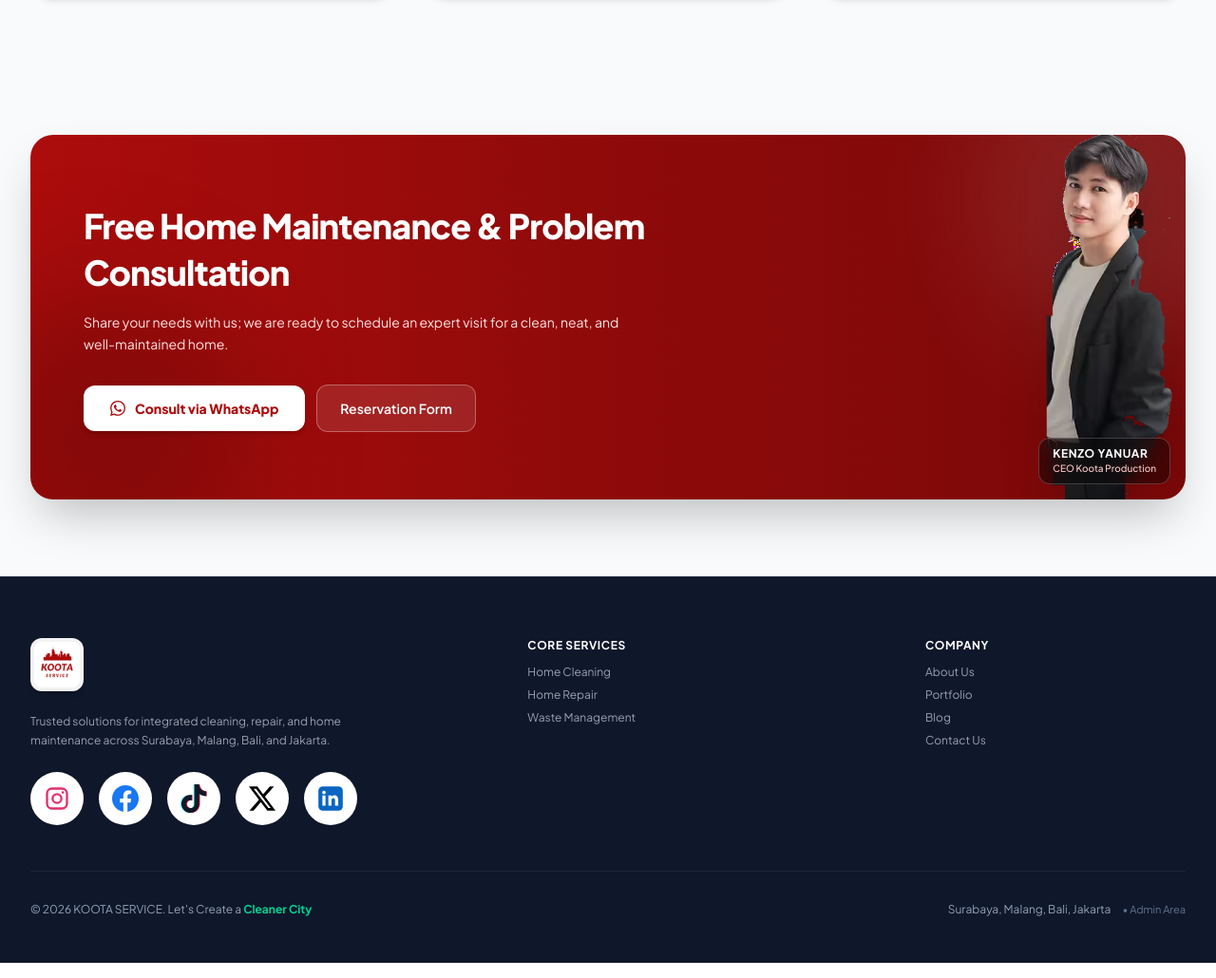
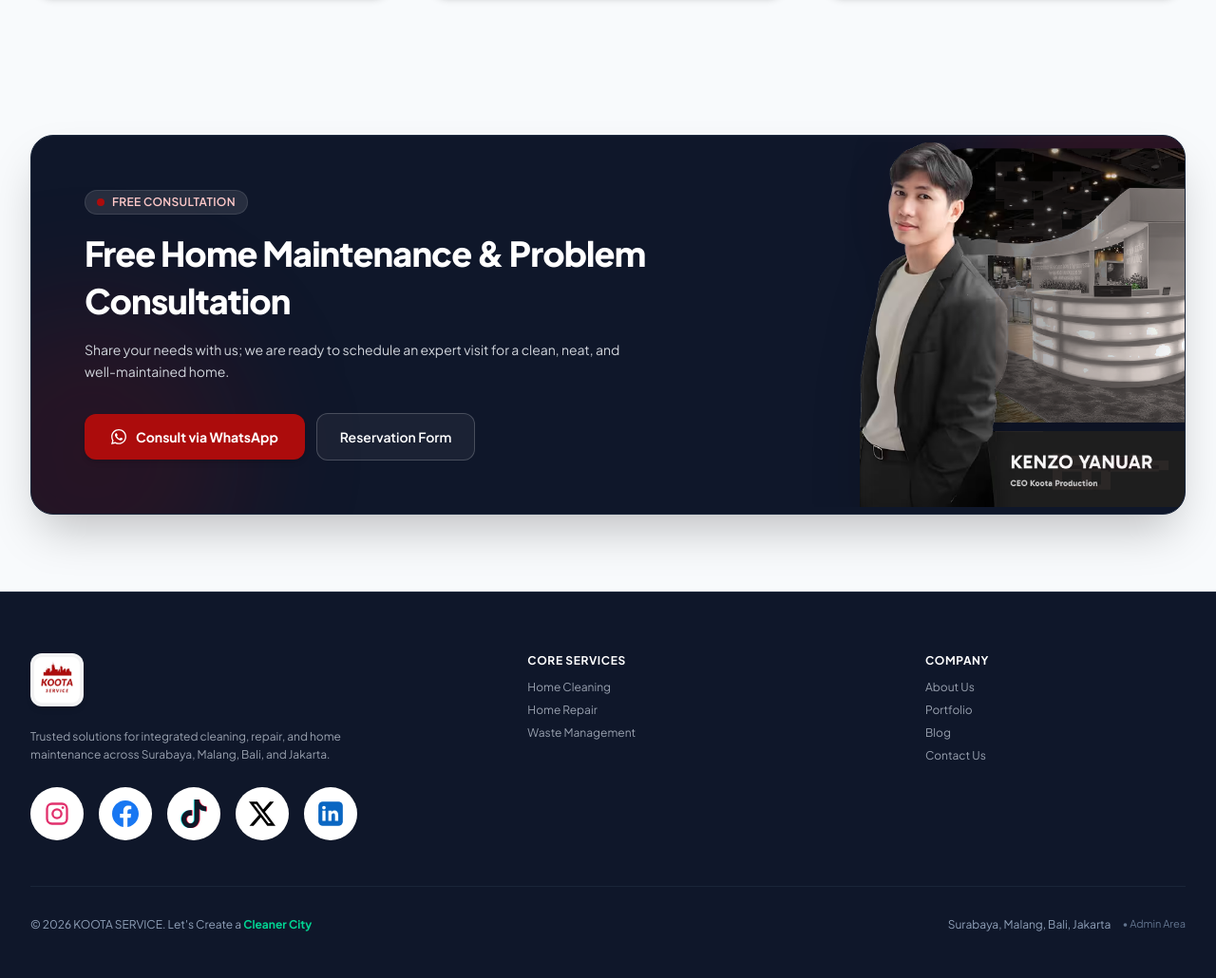
Before and after one commit to kootaproduction/koota-services, a Laravel app: page /blog in a window 1280 px wide. Shown: the part 2692-3722 px from the top of the page at 95% size. Run offline with Laravel 12, Linux system fonts and the light colour scheme; data comes from the database, SQL or seed files in the repository; both versions use the stored data as it was after the commit; style sheets or scripts are compiled from the project's sources.

Commit message:
revert(ui): restore original consultation banner and kenzo studio photo

```diff
--- a/resources/views/partials/consultation-cta.blade.php
+++ b/resources/views/partials/consultation-cta.blade.php
@@ -13,22 +13,28 @@
             </div>
         @endif
 
-        <!-- Card Container Brand Red (Sesuai Logo KOOTA, 0% Warna Biru, Jas Hitam Kontras Jelas) -->
-        <div class="relative bg-gradient-to-r from-[#ac0c0c] via-[#8f0a0a] to-[#7a0808] rounded-3xl overflow-hidden shadow-2xl text-white">
-            <!-- Subtle Ambient Light -->
-            <div aria-hidden="true" class="absolute -top-24 -right-24 w-80 h-80 rounded-full bg-white/10 blur-3xl pointer-events-none"></div>
-            <div aria-hidden="true" class="absolute -bottom-24 -left-24 w-80 h-80 rounded-full bg-black/20 blur-3xl pointer-events-none"></div>
+        <!-- Card Container Dark Slate with Subtle Crimson Aura (Zero Blue) -->
+        <div class="relative bg-[#0f172a] rounded-3xl overflow-hidden shadow-2xl border border-slate-800 text-white">
+            <!-- Ambient Subtle Crimson Glow (Brand red #ac0c0c) -->
+            <div aria-hidden="true" class="absolute -top-24 -right-24 w-80 h-80 rounded-full bg-[#ac0c0c]/20 blur-3xl pointer-events-none"></div>
+            <div aria-hidden="true" class="absolute -bottom-24 -left-24 w-80 h-80 rounded-full bg-[#ac0c0c]/15 blur-3xl pointer-events-none"></div>
 
             <div class="grid grid-cols-1 lg:grid-cols-12 items-center relative z-10">
                 <!-- Left Content -->
                 <div class="lg:col-span-7 p-8 sm:p-12 lg:p-14 space-y-4">
+                    <!-- Badge -->
+                    <div class="inline-flex items-center gap-2 px-3 py-1 rounded-full bg-white/10 text-red-200 text-xs font-semibold tracking-wide border border-white/10">
+                        <span class="w-2 h-2 rounded-full bg-[#ac0c0c]"></span>
+                        <span>{{ __('KONSULTASI BEBAS BIAYA') }}</span>
+                    </div>
+
                     <!-- Title -->
                     <h3 class="text-2xl sm:text-3xl lg:text-4xl font-extrabold text-white tracking-tight leading-snug">
                         {{ __('Konsultasi Masalah dan Perawatan Rumah Gratis') }}
                     </h3>
 
                     <!-- Description -->
-                    <p class="text-red-100 text-xs sm:text-sm sm:leading-relaxed max-w-xl">
+                    <p class="text-gray-300 text-xs sm:text-sm sm:leading-relaxed max-w-xl">
                         {{ __('Ceritakan kebutuhan Anda, kami siap bantu jadwalkan kunjungan tenaga ahli untuk solusi hunian bersih, rapi, dan terawat.') }}
                     </p>
 
@@ -39,28 +45,22 @@
                                 ? ('Halo KOOTA SERVICES, saya ingin konsultasi layanan ' . $service->title . '.')
                                 : 'Halo KOOTA SERVICES, saya ingin berkonsultasi.';
                         @endphp
-                        <a href="https://wa.me/6281217597109?text={{ urlencode($ctaWaMessage) }}" target="_blank" rel="noopener noreferrer" class="inline-flex items-center gap-2.5 px-7 py-3.5 rounded-xl bg-white hover:bg-gray-100 text-[#ac0c0c] font-black text-xs sm:text-sm shadow-md hover:shadow-lg transition-all hover:scale-105 active:scale-95">
+                        <a href="https://wa.me/6281217597109?text={{ urlencode($ctaWaMessage) }}" target="_blank" rel="noopener noreferrer" class="inline-flex items-center gap-2.5 px-7 py-3.5 rounded-xl bg-[#ac0c0c] hover:bg-[#8f0a0a] text-white font-bold text-xs sm:text-sm shadow-md hover:shadow-lg transition-all hover:scale-105 active:scale-95">
                             <svg class="w-4 h-4 fill-current" viewBox="0 0 24 24">
                                 <path d="M.057 24l1.687-6.163c-1.041-1.804-1.588-3.849-1.587-5.946.003-6.556 5.338-11.891 11.893-11.891 3.181.001 6.167 1.24 8.413 3.488 2.245 2.248 3.481 5.236 3.48 8.414-.003 6.557-5.338 11.892-11.893 11.892-1.99-.001-3.951-.5-5.688-1.448l-6.305 1.654zm6.597-3.807c1.676.995 3.276 1.591 5.392 1.592 5.448 0 9.886-4.434 9.889-9.885.002-5.462-4.415-9.89-9.881-9.892-5.452 0-9.887 4.434-9.889 9.884-.001 2.225.651 3.891 1.746 5.634l-.999 3.648 3.742-.981zm11.387-5.464c-.074-.124-.272-.198-.57-.347-.297-.149-1.758-.868-2.031-.967-.272-.099-.47-.149-.669.149-.198.297-.768.967-.941 1.165-.173.198-.347.223-.644.074-.297-.149-1.255-.462-2.39-1.475-.883-.788-1.48-1.761-1.653-2.059-.173-.297-.018-.458.13-.606.134-.133.297-.347.446-.521.151-.172.2-.296.3-.495.099-.198.05-.372-.025-.521-.075-.148-.669-1.611-.916-2.206-.242-.579-.487-.501-.669-.51l-.57-.01c-.198 0-.52.074-.792.372s-1.04 1.016-1.04 2.479 1.065 2.876 1.213 3.074c.149.198 2.095 3.2 5.076 4.487.709.306 1.263.489 1.694.626.712.226 1.36.194 1.872.118.571-.085 1.758-.719 2.006-1.413.248-.695.248-1.29.173-1.414z"/>
                             </svg>
                             <span>{{ __('Konsultasi via WhatsApp') }}</span>
                         </a>
 
-                        <a href="{{ route('consultation.index') }}" class="inline-flex items-center px-6 py-3.5 rounded-xl border border-white/30 hover:border-white/60 bg-white/10 hover:bg-white/20 text-white font-semibold text-xs sm:text-sm transition-all hover:scale-105 active:scale-95">
+                        <a href="{{ route('consultation.index') }}" class="inline-flex items-center px-6 py-3.5 rounded-xl border border-white/20 hover:border-white/40 bg-white/5 hover:bg-white/10 text-white font-semibold text-xs sm:text-sm transition-all hover:scale-105 active:scale-95">
                             <span>{{ __('Form Reservasi') }}</span>
                         </a>
                     </div>
                 </div>
 
-                <!-- Right Image: Kenzo Yanuar (CEO Koota Production) with clean cutout on Brand Red -->
+                <!-- Right Image: Kenzo Yanuar (CEO Koota Production) with clean warm executive studio (zero blue) -->
                 <div class="lg:col-span-5 relative flex justify-center lg:justify-end items-end pt-4 lg:pt-0 overflow-hidden">
-                    <div class="relative">
-                        <img src="{{ asset('images/kenzo-yanuar.png') }}" alt="Kenzo Yanuar - CEO Koota Production" class="w-auto h-72 sm:h-80 md:h-96 object-contain object-bottom select-none drop-shadow-2xl">
-                        <div class="absolute bottom-4 right-0 sm:right-4 bg-black/40 backdrop-blur-md px-3.5 py-2 rounded-xl border border-white/20 text-left">
-                            <p class="text-xs font-bold text-white tracking-wider">KENZO YANUAR</p>
-                            <p class="text-[10px] text-red-200 font-medium">CEO Koota Production</p>
-                        </div>
-                    </div>
+                    <img src="{{ asset('images/kenzo-yanuar.png') }}" alt="Kenzo Yanuar - CEO Koota Production" class="w-auto h-72 sm:h-80 md:h-96 object-contain object-bottom select-none drop-shadow-2xl">
                 </div>
             </div>
         </div>
```
Also changed, not shown: database/database.sqlite, public/images/kenzo-yanuar.png, 3 other files.
